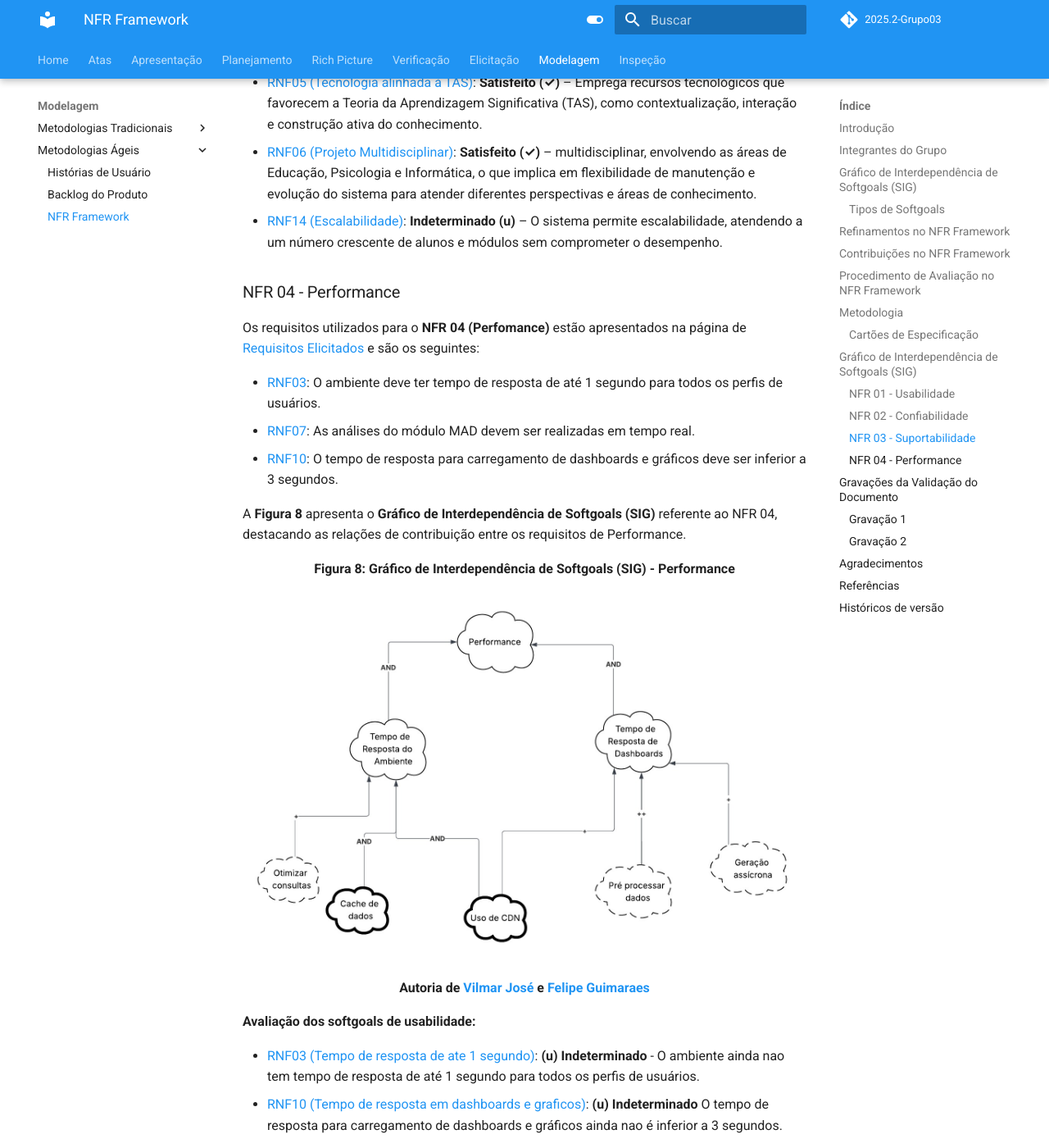
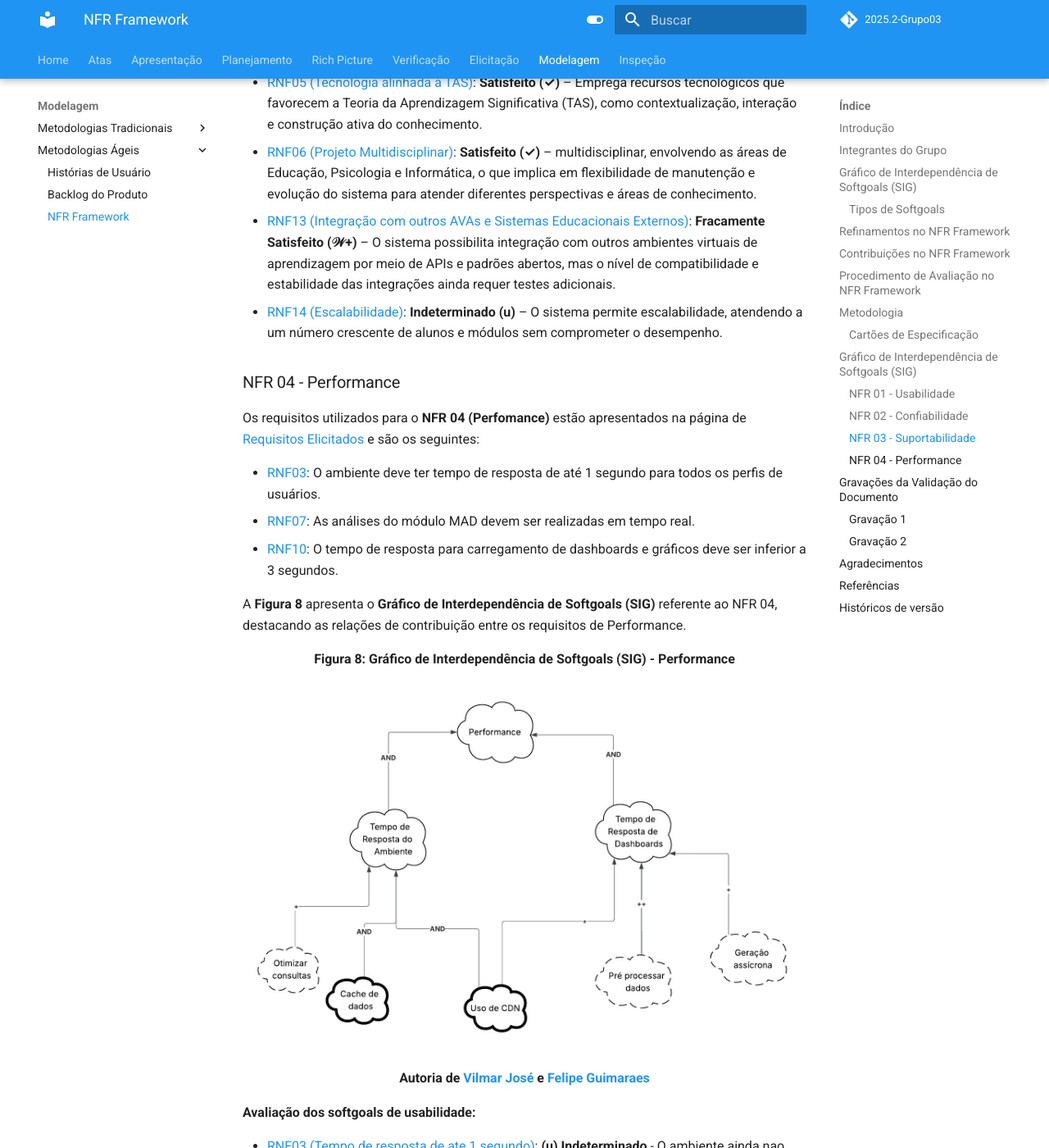
Before and after one commit to Requisitos-de-Software/2025.2-Grupo03, an MkDocs documentation site: the page built from docs/Modelagem/nfr_framework.md, in a window 1280 px wide and 1400 px high, scrolled down 17708 px. Shown: the whole window at 82% size. Built offline with MkDocs 1.6.1 and Material for MkDocs 9.7.7, drawn with Linux system fonts in a browser that asks for light colours; comment, search, counter and statistics services are not loaded; some of the changed text lies outside the part shown.

Commit message:
Update avaliação softgoals NFR

```diff
--- a/docs/Modelagem/nfr_framework.md
+++ b/docs/Modelagem/nfr_framework.md
@@ -428,6 +428,7 @@
 - [RNF04 (Extensão de STI para ITA)](https://requisitos-de-software.github.io/2025.2-Grupo03/Elicitacao/requisitos_elicitados/#requisitos-nao-funcionais): **Satisfeito (✓)** – O sistema se baseia na extensão de um Sistema Tutor Inteligente (STI) para um Assistente Virtual de Ensino Inteligente (ITA), promovendo suporte personalizado ao aprendizado.
 - [RNF05 (Tecnologia alinhada à TAS)](https://requisitos-de-software.github.io/2025.2-Grupo03/Elicitacao/requisitos_elicitados/#requisitos-nao-funcionais): **Satisfeito (✓)** – Emprega recursos tecnológicos que favorecem a Teoria da Aprendizagem Significativa (TAS), como contextualização, interação e construção ativa do conhecimento.
 - [RNF06 (Projeto Multidisciplinar)](https://requisitos-de-software.github.io/2025.2-Grupo03/Elicitacao/requisitos_elicitados/#requisitos-nao-funcionais): **Satisfeito (✓)** – multidisciplinar, envolvendo as áreas de Educação, Psicologia e Informática, o que implica em flexibilidade de manutenção e evolução do sistema para atender diferentes perspectivas e áreas de conhecimento.
+- [RNF13 (Integração com outros AVAs e Sistemas Educacionais Externos)](https://requisitos-de-software.github.io/2025.2-Grupo03/Elicitacao/requisitos_elicitados/#requisitos-nao-funcionais): **Fracamente Satisfeito (𝒲+)** – O sistema possibilita integração com outros ambientes virtuais de aprendizagem por meio de APIs e padrões abertos, mas o nível de compatibilidade e estabilidade das integrações ainda requer testes adicionais.
 - [RNF14 (Escalabilidade)](https://requisitos-de-software.github.io/2025.2-Grupo03/Elicitacao/requisitos_elicitados/#requisitos-nao-funcionais): **Indeterminado (u)** – O sistema permite escalabilidade, atendendo a um número crescente de alunos e módulos sem comprometer o desempenho.
 
 
@@ -457,6 +458,7 @@
 **Avaliação dos softgoals de usabilidade:**
 
 - [RNF03 (Tempo de resposta de ate 1 segundo)](https://requisitos-de-software.github.io/2025.2-Grupo03/Elicitacao/requisitos_elicitados/#requisitos-nao-funcionais): **(u) Indeterminado** - O ambiente ainda nao tem tempo de resposta de até 1 segundo para todos os perfis de usuários.
+- [RNF07 (Análises do módulo MAD em tempo real)](https://requisitos-de-software.github.io/2025.2-Grupo03/Elicitacao/requisitos_elicitados/#requisitos-nao-funcionais): **Satisfeito (✓)** – As análises do módulo MAD são processadas e exibidas praticamente em tempo real, atendendo ao limite máximo de 2 segundos em 99% das requisições, conforme testes de carga.
 - [RNF10 (Tempo de resposta em dashboards e graficos)](https://requisitos-de-software.github.io/2025.2-Grupo03/Elicitacao/requisitos_elicitados/#requisitos-nao-funcionais): **(u) Indeterminado** O tempo de resposta para carregamento de dashboards e gráficos ainda nao é inferior a 3 segundos.
 
 ## Gravações da Validação do Documento
```
